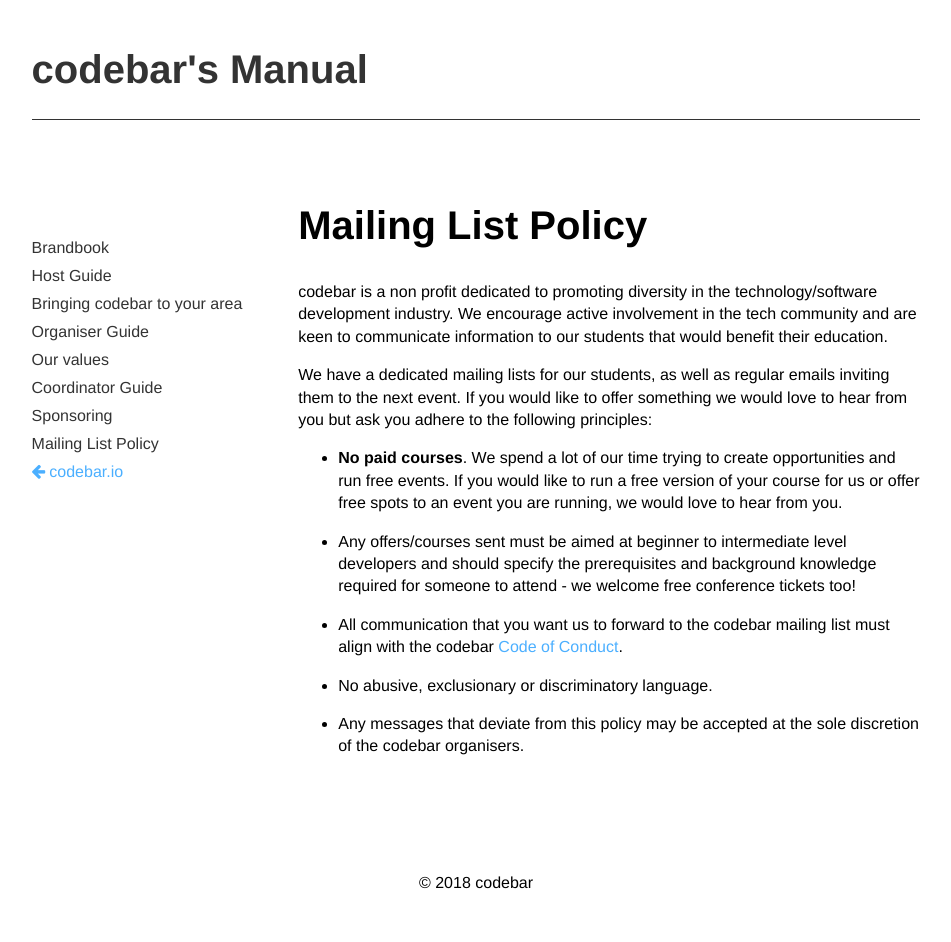
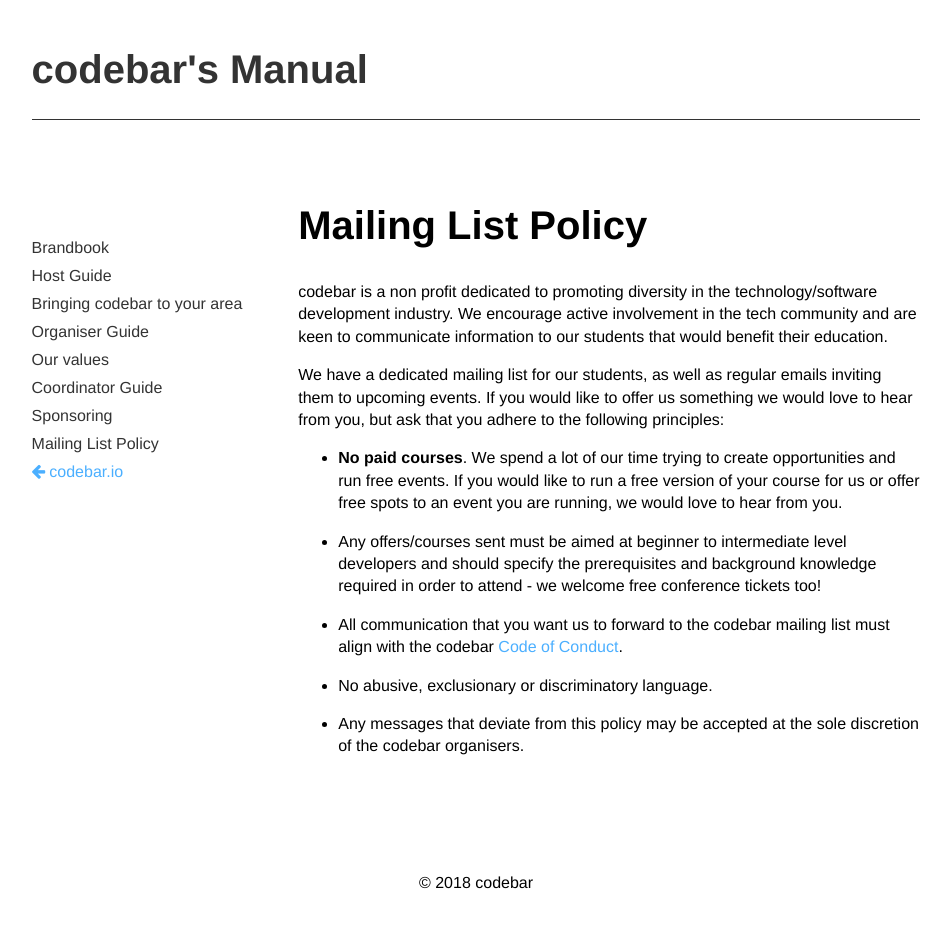
Before and after one commit to codebar/manual, a Jekyll site: the page built from _posts/2014-12-12-mailing-list-policy.md, in a window 1280 px wide. Shown: the whole page, without its empty margins (164-1115 px from the left). Built offline with Jekyll 4.4.1, drawn with Linux system fonts in a browser that asks for light colours; nearby versions of some CDN libraries.

Commit message:
Update 2014-12-12-mailing-list-policy.md

```diff
--- a/_posts/2014-12-12-mailing-list-policy.md
+++ b/_posts/2014-12-12-mailing-list-policy.md
@@ -5,11 +5,11 @@
 
 codebar is a non profit dedicated to promoting diversity in the technology/software development industry. We encourage active involvement in the tech community and are keen to communicate information to our students that would benefit their education.
 
-We have a dedicated mailing lists for our students, as well as regular emails inviting them to the next event. If you would like to offer something we would love to hear from you but ask you adhere to the following principles:
+We have a dedicated mailing list for our students, as well as regular emails inviting them to upcoming events. If you would like to offer us something we would love to hear from you, but ask that you adhere to the following principles:
 
 - **No paid courses**. We spend a lot of our time trying to create opportunities and run free events. If you would like to run a free version of your course for us or offer free spots to an event you are running, we would love to hear from you.
 
-- Any offers/courses sent must be aimed at beginner to intermediate level developers and should specify the prerequisites and background knowledge required for someone to attend - we welcome free conference tickets too!
+- Any offers/courses sent must be aimed at beginner to intermediate level developers and should specify the prerequisites and background knowledge required in order to attend - we welcome free conference tickets too!
 
 - All communication that you want us to forward to the codebar mailing list must align with the codebar [Code of Conduct](https://codebar.io/code-of-conduct).
 
```
